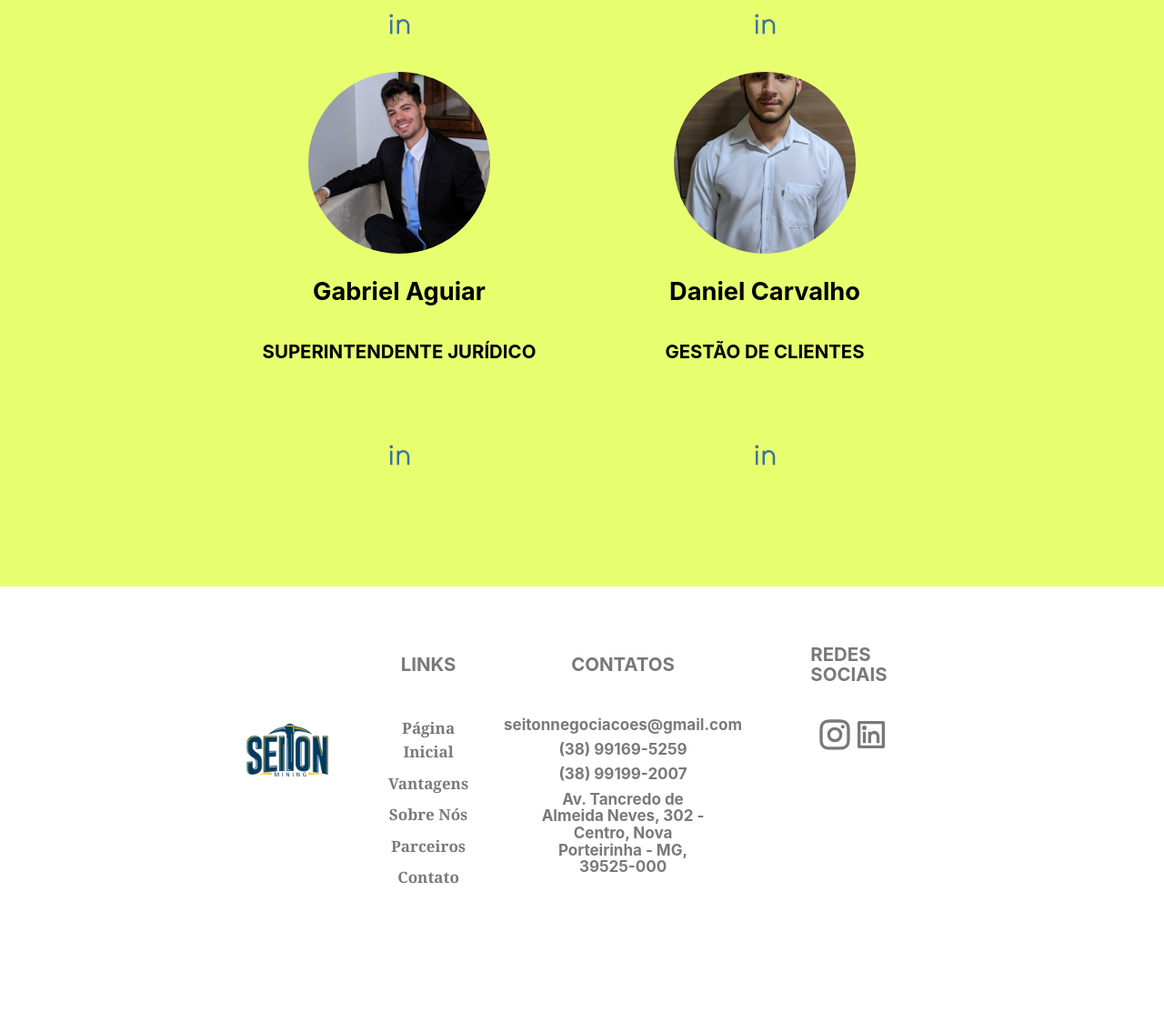
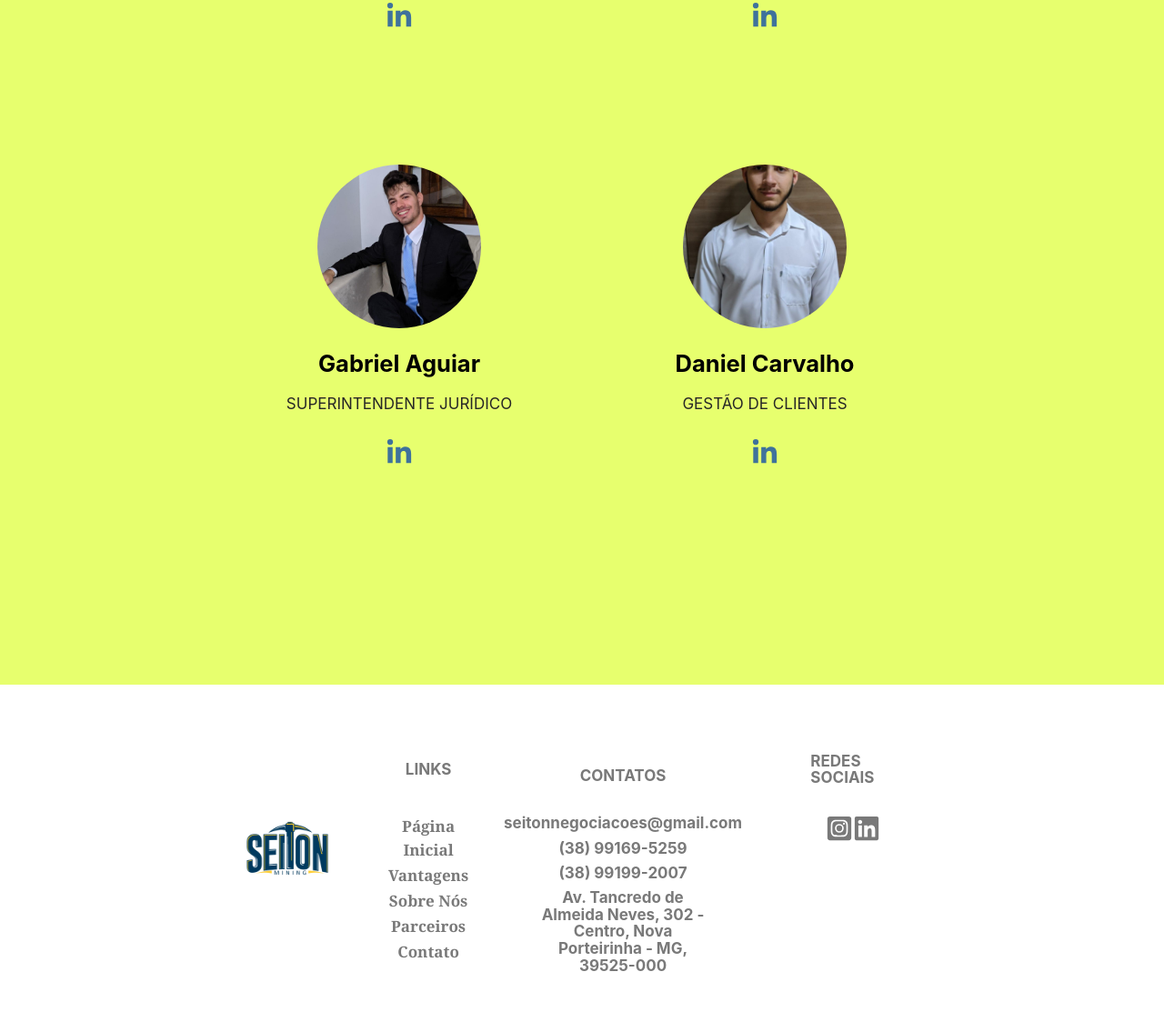
Before and after one commit to Seiton-Brasil/web-page, a Gatsby site: page / in a window 1280 px wide. Shown: the part 4300-5413 px from the top of the page at 91% size. Before the commit the page ends 5305 px from the top, so only its background shows below. Built offline with nearby package versions, Linux system fonts and the light colour scheme; Gatsby itself is replaced by a stand-in of ours.

Commit message:
Responsive adjust

```diff
--- a/src/components/CardContact/index.js
+++ b/src/components/CardContact/index.js
@@ -13,7 +13,14 @@ const CardContact = ({ title, details }) => {
       <S.ItemsWrapper>
         {details ? (
           title !== "Links" ? (
-            details.map(item => <S.Items key={item.id}>{item.detail}</S.Items>)
+            details.map(item => (
+              <S.Items
+                href="https://www.gatsbyjs.com/docs/gatsby-link/"
+                key={item.id}
+              >
+                {item.detail}
+              </S.Items>
+            ))
           ) : (
             details.map(item => (
               <S.ItemsLink key={item.id} href={item.link}>
@@ -23,11 +30,11 @@ const CardContact = ({ title, details }) => {
           )
         ) : (
           <S.IconWrapper>
-            <S.Icon colorIcon="#b30086">
-              <Icon.RiInstagramLine size={40} />
+            <S.Icon colorIcon="#ff4da6">
+              <Icon.FaInstagramSquare size={30} />
             </S.Icon>
             <S.Icon colorIcon="#3f729b">
-              <Icon.RiLinkedinBoxLine size={40} />
+              <Icon.FaLinkedin size={30} />
             </S.Icon>
           </S.IconWrapper>
         )}
--- a/src/components/CardContact/styles.js
+++ b/src/components/CardContact/styles.js
@@ -63,20 +63,21 @@ export const ItemsWrapper = styled.div`
   }
 `
 export const Title = styled.h2`
-  font-size: 1.2em;
+  font-size: 1em;
   font-weight: bold;
   color: #797979;
   text-transform: uppercase;
+  margin-top: 15%;
 
-  @media (max-width: 450px) {
+  /* @media (max-width: 450px) {
     font-size: 1em;
-  }
+  } */
 `
 export const ItemsLink = styled(AnchorLink)`
   font-size: 1em;
   font-weight: bold;
   color: #797979;
-  margin-bottom: 0.5em;
+  margin-bottom: 0.1em;
   transition: all 200ms;
   cursor: pointer;
   text-decoration: none;
--- a/src/components/CardTeam/index.js
+++ b/src/components/CardTeam/index.js
@@ -11,7 +11,7 @@ const CardTeam = ({ Image, occupation, name }) => {
       <S.Name> {name} </S.Name>
       <S.Occupation> {occupation} </S.Occupation>
       <S.SocialWrapper>
-        <Icon.RiLinkedinLine color="#3f729b" />
+        <Icon.FaLinkedinIn color="#3f729b" />
       </S.SocialWrapper>
     </S.Wrapper>
   )
--- a/src/components/CardTeam/styles.js
+++ b/src/components/CardTeam/styles.js
@@ -8,29 +8,46 @@ export const Wrapper = styled.section`
   flex-direction: column;
   justify-content: center;
   align-items: center;
+  margin-bottom: 30%;
 `
 
 export const ImageTeam = styled(Img)`
   width: 200px;
   height: 200px;
   border-radius: 50%;
+
+  @media (max-width: 1650px) {
+    width: 180px;
+    height: 180px;
+  }
+
+  @media (max-width: 900px) {
+    width: 160px;
+    height: 160px;
+  }
+
+  @media (max-width: 450px) {
+    width: 140px;
+    height: 140px;
+  }
 `
 
 export const Name = styled.h2`
-  font-size: 1.6em;
+  font-size: 1.5em;
   font-weight: bold;
   color: #000;
-  margin-top: 1em;
+  margin: 1em 0 0.8em 0;
 `
 export const Occupation = styled.h3`
-  font-size: 1.2em;
-  color: #000;
+  font-size: 1em;
+  font-weight: 400;
+  color: #262626;
   text-transform: uppercase;
-  margin-top: 0.7em;
+  margin: 0;
   text-align: center;
 `
 export const SocialWrapper = styled.div`
-  margin-top: 2em;
+  margin-top: 1em;
   font-size: 30px;
 
   @media (max-width: 450px) {
--- a/src/components/Icons/index.js
+++ b/src/components/Icons/index.js
@@ -9,6 +9,8 @@ import {
   RiFacebookBoxLine,
   RiLinkedinLine,
 } from "react-icons/ri"
+
+import { FaLinkedinIn, FaLinkedin, FaInstagramSquare } from "react-icons/fa"
 
 const Icons = {
   IoMdChatboxes,
@@ -23,6 +25,9 @@ const Icons = {
   RiLinkedinBoxLine,
   RiFacebookBoxLine,
   RiLinkedinLine,
+  FaLinkedinIn,
+  FaLinkedin,
+  FaInstagramSquare,
 }
 
 export default Icons
--- a/src/pages/index.js
+++ b/src/pages/index.js
@@ -257,7 +257,9 @@ const HomePage = () => {
       <S.WrapperSecondary style={{ height: "100%", paddingBottom: "10%" }}>
         <S.WrapperItems>
           <S.TitleWrapper>
-            <S.Title>NOSSO TIME</S.Title>
+            <S.Title style={{ color: "#1a1a1a", marginBottom: "15%" }}>
+              NOSSO TIME
+            </S.Title>
           </S.TitleWrapper>
           <S.BenefitsWrapper columns={3}>
             <CardTeam
```
